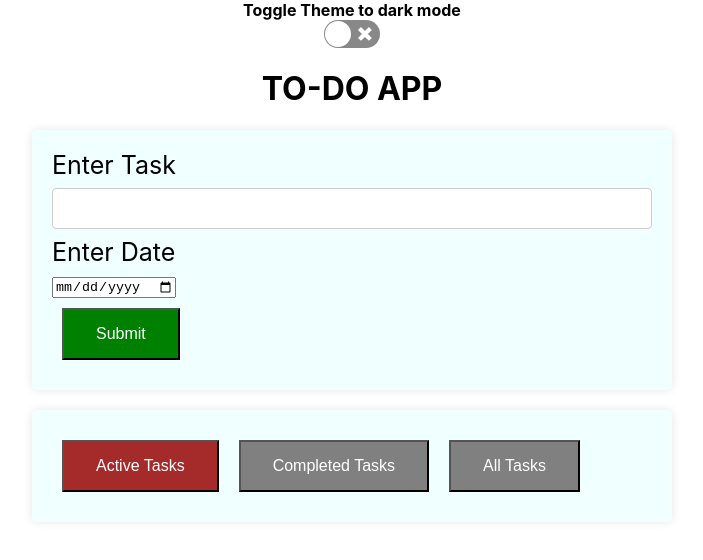
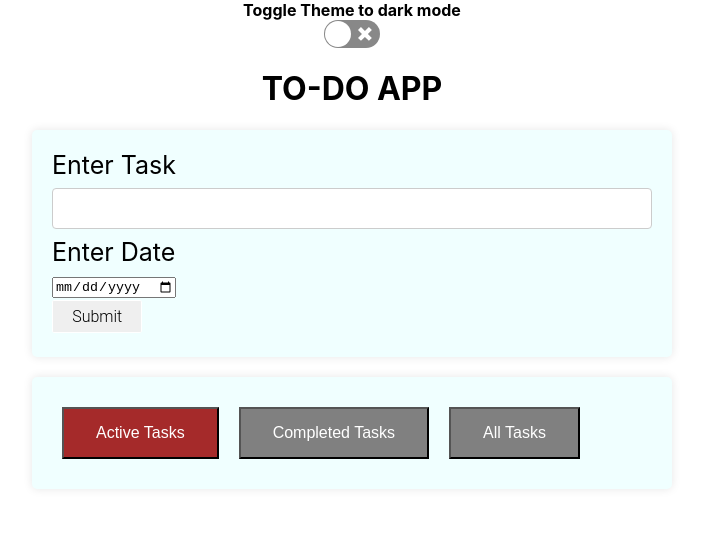
Before and after one commit to harshraut10/blueskript-assignment-1, a React (Create React App) app: page / in a window 1280 px wide. Shown: the top 560 px of the page, without its empty margins (288-991 px from the left). Built offline with nearby package versions, Linux system fonts and the light colour scheme.

Commit message:
base changes 9

```diff
--- a/src/App.css
+++ b/src/App.css
@@ -7,4 +7,5 @@
   align-items: center;
   flex-direction: column;
   top:50px;
+  transition: all 0.2s;
 }
--- a/src/components/DisplayTasks/DisplayTasks.css
+++ b/src/components/DisplayTasks/DisplayTasks.css
@@ -4,7 +4,7 @@
     margin: 10px;
     box-shadow: 0px 0px 10px rgba(0, 0, 0, 0.1);
     background-color:beige;
-
+    transition: all 0.2s;
   }
 
 
@@ -18,6 +18,11 @@
   text-decoration: none;
   display: inline-block;
   font-size: 16px;
+  transition: all 0.2s;
+  }
+
+  .button-del:hover{
+    font-size: 20px;
   }
 
   .complete{
@@ -28,5 +33,10 @@
     text-align: center;
     font-size: 16px;
     border: none;
+    transition: all 0.2s;
 
 }
+
+.complete:hover{
+  font-size: 20px;
+}
--- a/src/components/DisplayTasks/DisplayTasks.js
+++ b/src/components/DisplayTasks/DisplayTasks.js
@@ -27,7 +27,7 @@ const DisplayTasks = (props) => {
       {
 
         data.map(tsk=>(
-            <div className='text display_container'>
+            <div draggable className='text display_container'>
             <div key={tsk.id}>
             <h3>{tsk.name}</h3>
             <h4>{tsk.date}</h4>
--- a/src/components/Form/Form.css
+++ b/src/components/Form/Form.css
@@ -11,13 +11,24 @@
   }
 
   .submit{
-    background-color:green; /* Green */
-    margin:10px;
-    color: white;
-    padding: 15px 32px;
+    display: inline-block;
+    padding: 0.35em 1.2em;
+    border: 0.1em solid #FFFFFF;
+    margin:0 0.3em 0.3em 0;
+    border-radius: 0.12em;
+    box-sizing: border-box;
+    font-family: 'Roboto', sans-serif;
+    font-weight: 300;
+    color: black;
     text-align: center;
+    transition: all 0.2s;
     font-size: 16px;
+
   }
+.submit:hover{
+  color: #000000;
+  background-color: #FFFFFF;
+}
 
   input[type=text], select {
     width: 100%;
--- a/src/components/NavBar/NavBar.css
+++ b/src/components/NavBar/NavBar.css
@@ -7,6 +7,7 @@
     background-color: #fff;
     border-radius: 5px;
     box-shadow: 0px 0px 10px rgba(0, 0, 0, 0.1);
+    transition: all 0.2s;
 
   }
 
```
